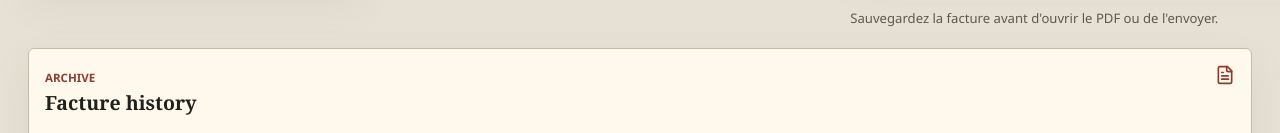
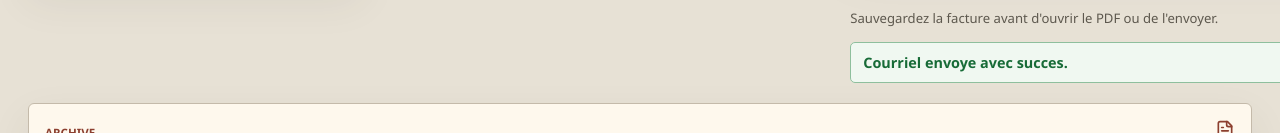
Before and after one commit to amazing-ai-tools/facture, a React (Vite) app: page / in a window 1280 px wide. Shown: the part 1356-1489 px from the top of the page. Built offline with nearby package versions, Linux system fonts and the light colour scheme; no server answers.

Commit message:
Show invoice send confirmation

```diff
--- a/src/components/InvoicePreview.tsx
+++ b/src/components/InvoicePreview.tsx
@@ -13,6 +13,7 @@ interface InvoicePreviewProps {
   canSend: boolean;
   issueBlockers?: string[];
   pdfUrl?: string;
+  sendConfirmation?: string;
 }
 
 const currencyFormatter = new Intl.NumberFormat('en-CA', {
@@ -31,6 +32,7 @@ export function InvoicePreview({
   canSend,
   issueBlockers = [],
   pdfUrl,
+  sendConfirmation,
 }: InvoicePreviewProps) {
   return (
     <section className="panel preview-panel" aria-labelledby="preview-heading">
@@ -152,6 +154,11 @@ export function InvoicePreview({
             : copy.saveFirst}
         </p>
       ) : null}
+      {sendConfirmation ? (
+        <p className="send-confirmation" role="status">
+          {sendConfirmation}
+        </p>
+      ) : null}
     </section>
   );
 }
--- a/src/i18n.ts
+++ b/src/i18n.ts
@@ -56,6 +56,7 @@ export const uiCopy = {
     total: 'Total a payer',
     openPdf: 'Ouvrir le PDF',
     send: 'Envoyer par courriel',
+    sentConfirmation: 'Courriel envoye avec succes.',
     saveFirst: "Sauvegardez la facture avant d'ouvrir le PDF ou de l'envoyer.",
     completeBeforeSend: 'Completer avant PDF/envoi',
   },
@@ -108,6 +109,7 @@ export const uiCopy = {
     total: 'Total to pay',
     openPdf: 'Open PDF',
     send: 'Send by email',
+    sentConfirmation: 'Email sent successfully.',
     saveFirst: 'Save the invoice before opening the PDF or sending it.',
     completeBeforeSend: 'Complete before PDF/send',
   },
@@ -160,6 +162,7 @@ export const uiCopy = {
     total: 'Total a pagar',
     openPdf: 'Abrir PDF',
     send: 'Enviar por email',
+    sentConfirmation: 'Email enviado com sucesso.',
     saveFirst: 'Salve a fatura antes de abrir o PDF ou enviar.',
     completeBeforeSend: 'Complete antes de PDF/envio',
   },
--- a/src/main.tsx
+++ b/src/main.tsx
@@ -104,6 +104,7 @@ export function App() {
   const [isEditingCompany, setIsEditingCompany] = React.useState(false);
   const [isEditingClient, setIsEditingClient] = React.useState(false);
   const [notice, setNotice] = React.useState('Sign in with Google to load your company, clients, and invoices.');
+  const [sentConfirmationInvoiceId, setSentConfirmationInvoiceId] = React.useState('');
   const [userEmail, setUserEmail] = React.useState('');
   const [interfaceLanguage, setInterfaceLanguage] = React.useState<InterfaceLanguage>('fr-QC');
   const copy = uiCopy[interfaceLanguage];
@@ -201,6 +202,7 @@ export function App() {
   }
 
   function startNewInvoice() {
+    setSentConfirmationInvoiceId('');
     setSelectedInvoiceId('');
     const nextDraft = createNextInvoiceDraft(invoices);
     setDraft(nextDraft);
@@ -209,6 +211,7 @@ export function App() {
   }
 
   function selectInvoice(invoiceId: string) {
+    setSentConfirmationInvoiceId('');
     setSelectedInvoiceId(invoiceId);
     setInvoiceDetailsReloadKey((current) => current + 1);
   }
@@ -329,6 +332,7 @@ export function App() {
   }
 
   async function saveInvoice(nextDraft: InvoiceDraft) {
+    setSentConfirmationInvoiceId('');
     try {
       const activeCompany = companies.find((candidate) => candidate.id === selectedCompanyId) ?? company;
       if (!activeCompany.id || !client.id) {
@@ -392,6 +396,7 @@ export function App() {
       setInvoices((current) =>
         current.map((invoice) => (invoice.id === selectedInvoiceId ? { ...invoice, status: 'sent' } : invoice)),
       );
+      setSentConfirmationInvoiceId(selectedInvoiceId);
       setNotice('Invoice sent by email.');
     } catch (error) {
       setNotice(error instanceof Error ? error.message : 'Could not send invoice.');
@@ -695,6 +700,7 @@ export function App() {
               pdfUrl={canIssueInvoice ? getInvoicePdfPreviewUrl(selectedInvoiceId) : undefined}
               onOpenPdf={handleOpenPdf}
               onSend={() => void handleSendInvoice()}
+              sendConfirmation={sentConfirmationInvoiceId === selectedInvoiceId ? copy.sentConfirmation : undefined}
             />
           </section>
         </section>
--- a/src/styles.css
+++ b/src/styles.css
@@ -383,6 +383,17 @@ textarea:focus {
 .action-hint {
   margin: 0;
   line-height: 1.45;
+}
+
+.send-confirmation {
+  margin: 0;
+  padding: 10px 12px;
+  border: 1px solid #8ebf9d;
+  border-radius: 5px;
+  background: #f0f8f1;
+  color: #176b37;
+  font-size: 0.9rem;
+  font-weight: 800;
 }
 
 .selected-summary {
```
Also changed, not shown: 1 other file (tests, documents, lock files or other folders).
